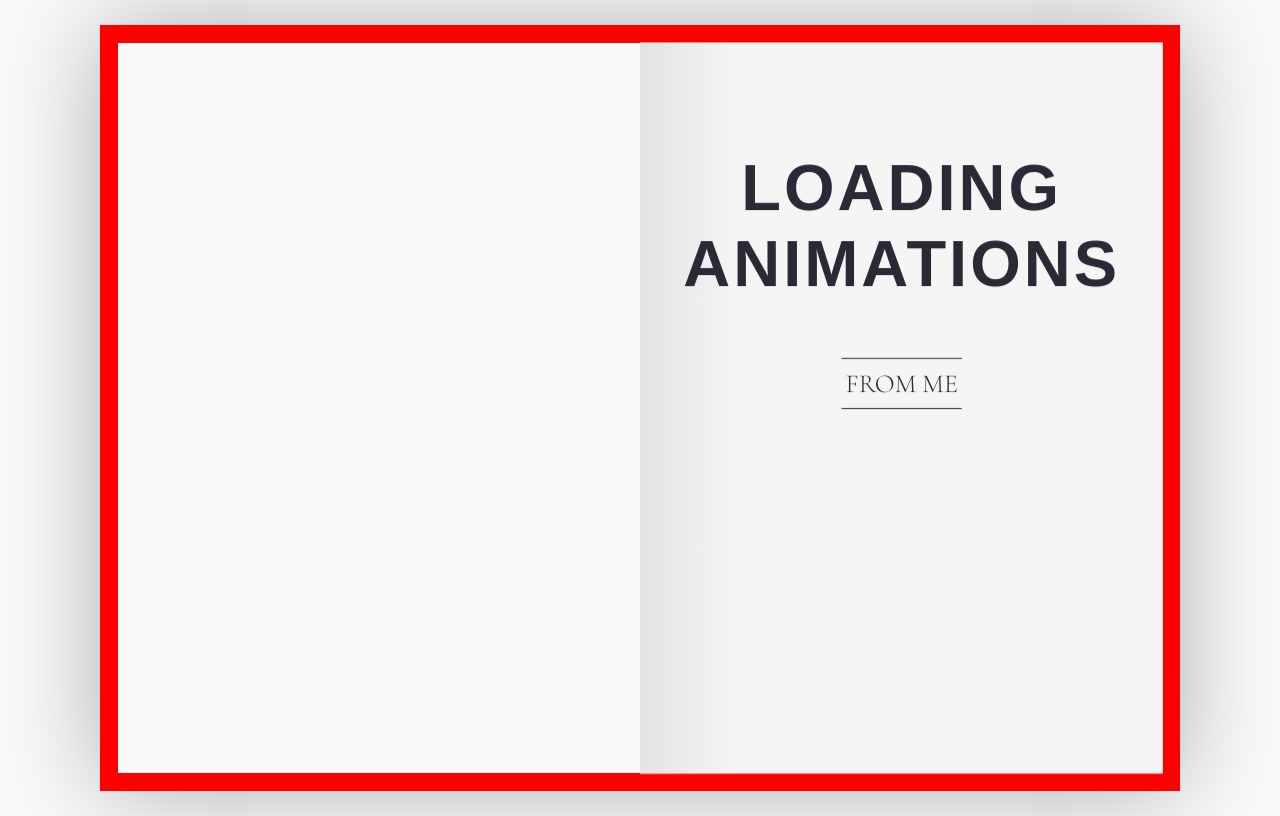
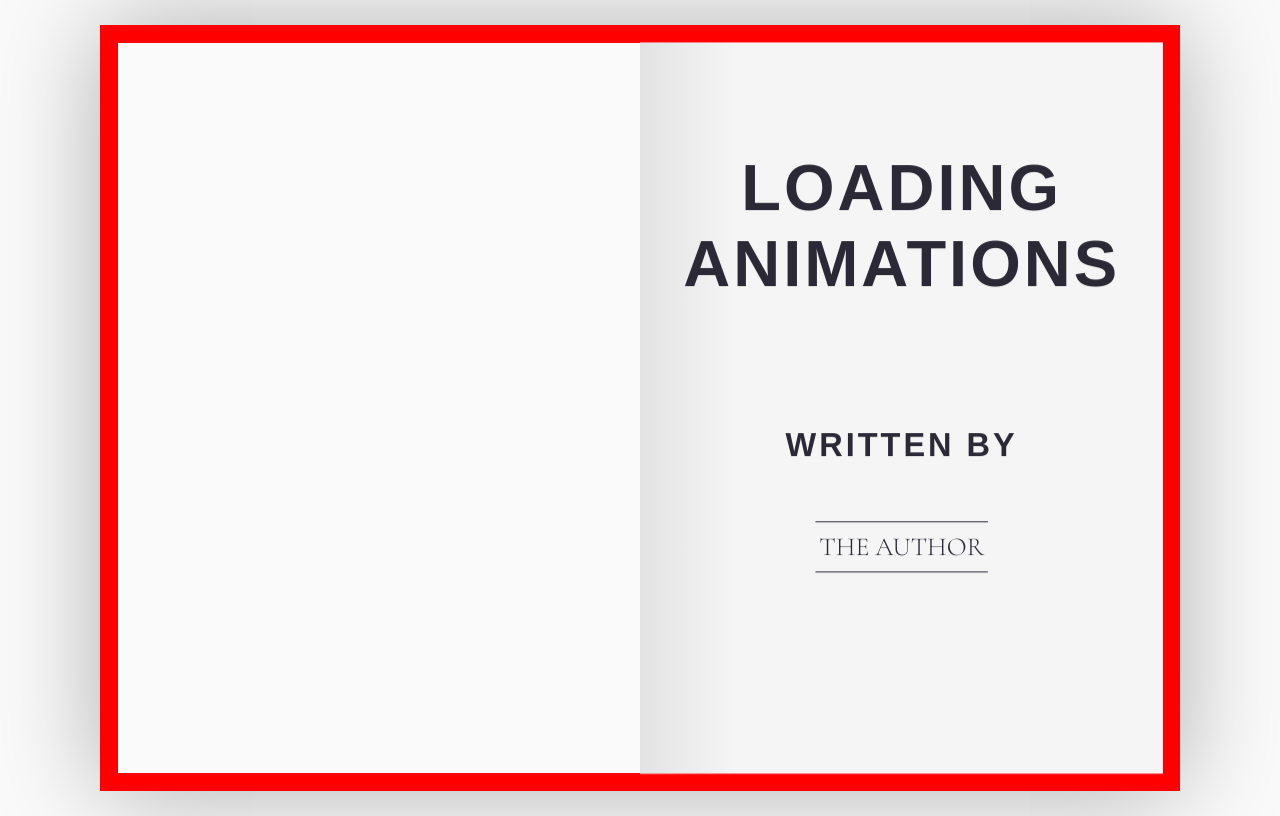
Before and after one commit to akosgarai/loading-animation-catalog, a website: page index.html in a window 1280 px wide. Drawn offline with nearby package versions, Linux system fonts and the light colour scheme; a web font is replaced by a local one.

Commit message:
Update cover page

```diff
--- a/index.html
+++ b/index.html
@@ -14,7 +14,10 @@
 								<h1 class="title">Loading animations</h1>
 							</div>
 							<div>
-								<h2 class="author">From me</h2>
+								<h3 class="title paragraph">Written by</h3>
+							</div>
+							<div>
+								<h2 class="author">The Author</h2>
 							</div>
 						</div>
 					</div>
```
